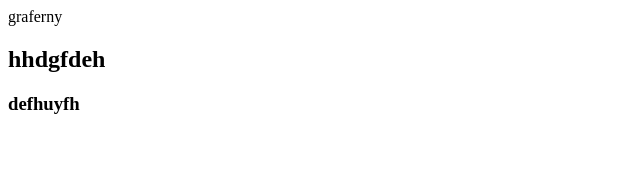
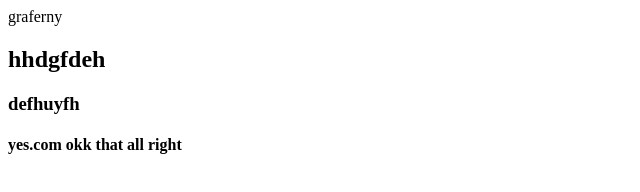
Before and after one commit to mittalsatyam/test_of_git, a website: page index.html in a window 1280 px wide. Shown: the whole page, without its empty margins (0-640 px from the left). Drawn offline with Linux system fonts and the light colour scheme.

Commit message:
git commit and node module

```diff
--- a/index.html
+++ b/index.html
@@ -3,5 +3,6 @@
 <p>graferny</p>
 <h2>hhdgfdeh</h2>
 <h3>defhuyfh</h3>
+<h4>yes.com okk that all right</h4>
     </body>
 </html>
```
Also changed, not shown: package.json (added, +26 -0 lines), 2 other files.
